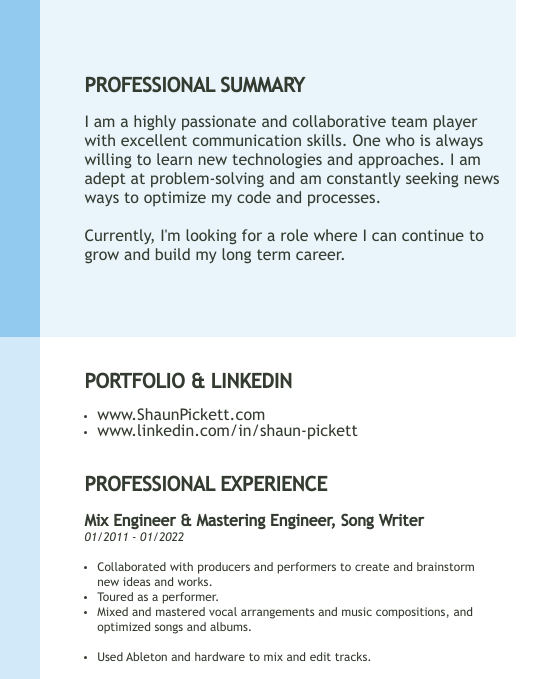
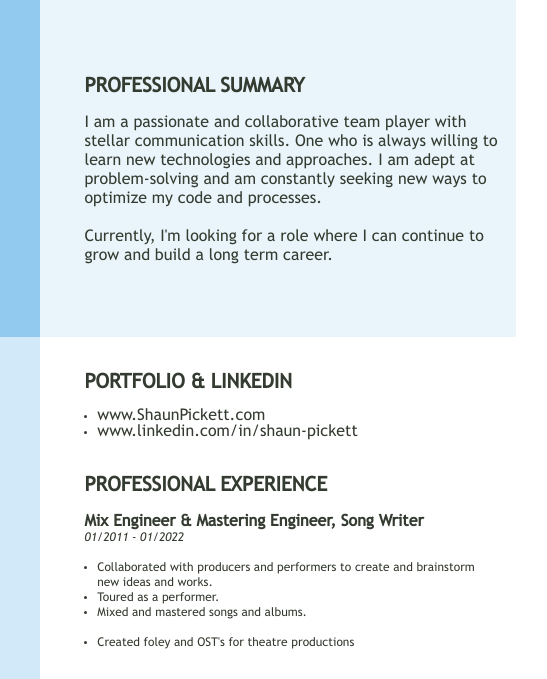
Before and after one commit to MusicShaun/Personal-Resume, a plain HTML site: page resume-folder/index.html in a window 1280 px wide. Shown: the top 679 px of the page, 521-1068 px from the left. Drawn offline with Linux system fonts and the light colour scheme.

Commit message:
Little proof reading. PDF export creates a thin border thats a different shade on each side.

```diff
--- a/resume-folder/desktop-styles.css
+++ b/resume-folder/desktop-styles.css
@@ -1,14 +1,18 @@
 @page {
   size: A4;
   margin: 0;
-
 }
 @media print {
   body, html, page {
     margin: 0;
     box-shadow: none;
     size: A4;
+    padding: 0;
+
   }
+}
+* {
+  box-sizing: border-box;
 }
 @font-face { font-family: 'Trebuchet'; src: url('./trebuc.ttf') }
 @font-face { font-family: 'Trebuchet MS italic'; src: url('./Trebuchet-MS-Italic.ttf') }
@@ -43,7 +47,7 @@
 
 page {
   width: 210mm;
-  height: 296.99mm;
+  height: 297mm;
   display: flex;
   flex-wrap: wrap;
   margin: auto;
--- a/resume-folder/index.html
+++ b/resume-folder/index.html
@@ -51,11 +51,11 @@
     <div class="tr-box">
       <h3 class="skills">PROFESSIONAL SUMMARY</h3>
       <p class="tr-p">
-        I am a highly passionate and collaborative team player with excellent communication skills.
+        I am a passionate and collaborative team player with stellar communication skills.
         One who is always willing to learn new technologies and approaches.
-        I am adept at problem-solving and am constantly seeking news ways to optimize my code and processes.
+        I am adept at problem-solving and am constantly seeking new ways to optimize my code and processes.
         <br /><br />
-        Currently, I'm looking for a role where I can continue to grow and build my long term career.
+        Currently, I'm looking for a role where I can continue to grow and build a long term career.
 
       </p>
     </div>
@@ -139,8 +139,8 @@
         <ul  class="skills-list">
           <li class="br-list"><span>Collaborated with producers and performers to create and brainstorm new ideas and works.</span></li>
           <li class="br-list"><span>Toured as a performer.</span></li>
-          <li class="br-list"><span>Mixed and mastered vocal arrangements and music compositions, and optimized songs and albums.</span</li>
-          <li class="br-list"><span>Used Ableton and hardware to mix and edit tracks.</span></li>
+          <li class="br-list"><span>Mixed and mastered songs and albums.</span</li>
+          <li class="br-list"><span>Created foley and OST's for theatre productions</span></li>
         </ul>
         <p class="br-title">Helena College - Teacher</p>
         <p class="date">01/2014 - 01/2017</p>
```
